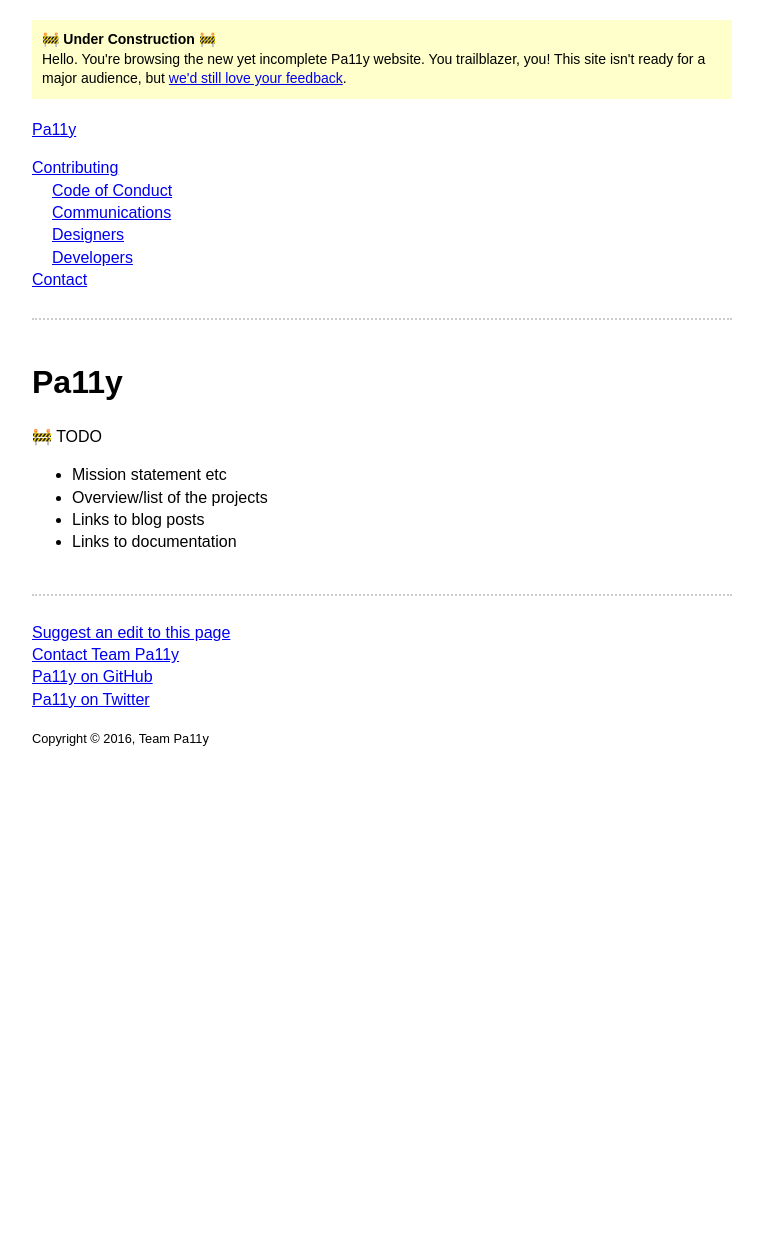
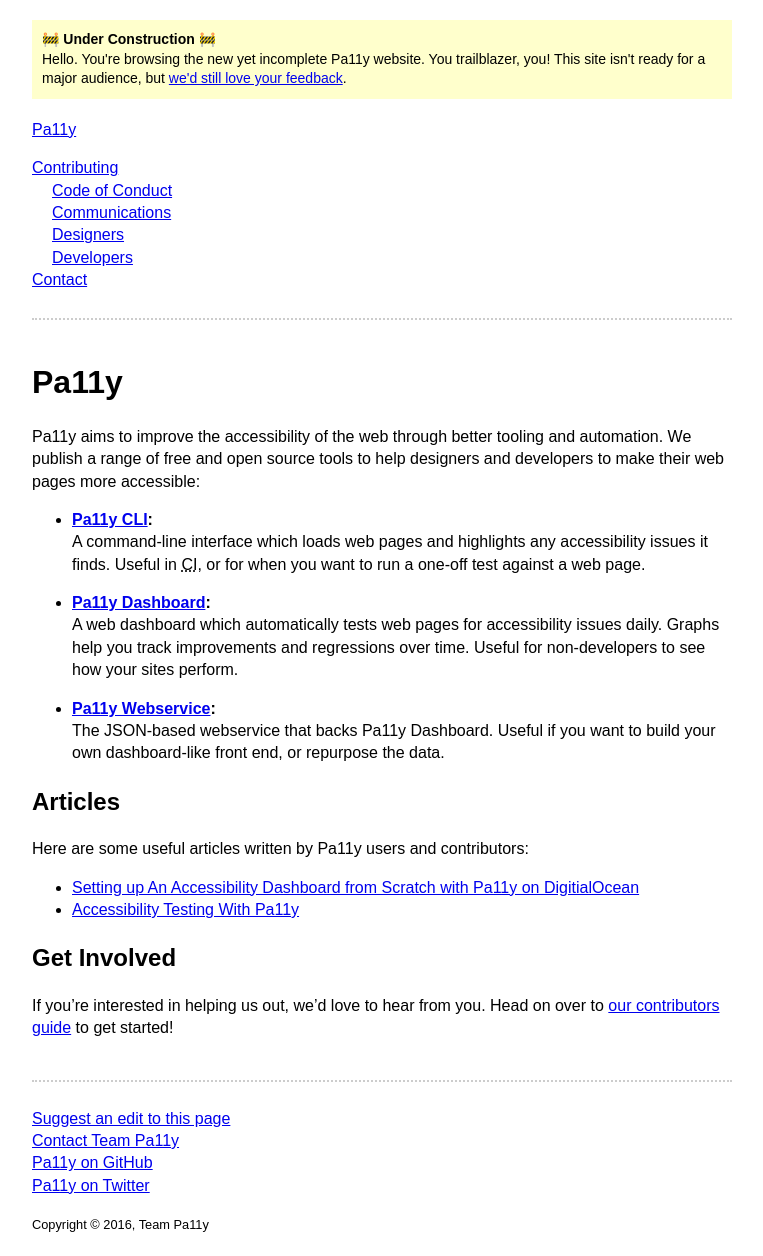
Before and after one commit to pa11y/pa11y.github.io, a Jekyll site: the page built from pages/home.md, in a window 1280 px wide. Shown: the whole page, without its empty margins (258-1021 px from the left). Built offline with Jekyll 4.4.1, drawn with Linux system fonts in a browser that asks for light colours; emoji names are drawn with the system emoji font; before the commit the page ends 900 px from its top, so only the background shows below that.

Commit message:
Write a first draft of the home page

```diff
--- a/pages/home.md
+++ b/pages/home.md
@@ -1,15 +1,39 @@
 ---
 title: Pa11y
-description: Pa11y is your automated accessibility testing pal
+description: Pa11y is your automated accessibility testing pal.
 permalink: /
 ---
 
 
 # Pa11y
 
-:construction: TODO
+Pa11y aims to improve the accessibility of the web through better tooling and automation. We publish a range of free and open source tools to help designers and developers to make their web pages more accessible:
 
-  - Mission statement etc
-  - Overview/list of the projects
-  - Links to blog posts
-  - Links to documentation
+  - **[Pa11y CLI]:**<br/>
+    A command-line interface which loads web pages and highlights any accessibility issues it finds. Useful in <abbr title="Continuous Integration">CI</abbr>, or for when you want to run a one-off test against a web page.
+
+  - **[Pa11y Dashboard]:**<br/>
+    A web dashboard which automatically tests web pages for accessibility issues daily. Graphs help you track improvements and regressions over time. Useful for non-developers to see how your sites perform.
+
+  - **[Pa11y Webservice]:**<br/>
+    The JSON-based webservice that backs Pa11y Dashboard. Useful if you want to build your own dashboard-like front end, or repurpose the data.
+
+
+## Articles
+
+Here are some useful articles written by Pa11y users and contributors:
+
+  - [Setting up An Accessibility Dashboard from Scratch with Pa11y on DigitialOcean](https://una.im/pa11y-dash/)
+  - [Accessibility Testing With Pa11y](http://cruft.io/posts/accessibility-testing-with-pa11y/)
+
+
+## Get Involved
+
+If you're interested in helping us out, we'd love to hear from you. Head on over to [our contributors guide][contributors] to get started!
+
+
+
+[contributors]: /contributing/
+[pa11y cli]: https://github.com/springernature/pa11y
+[pa11y dashboard]: https://github.com/springernature/pa11y-dashboard
+[pa11y webservice]: https://github.com/springernature/pa11y-webservice
```
